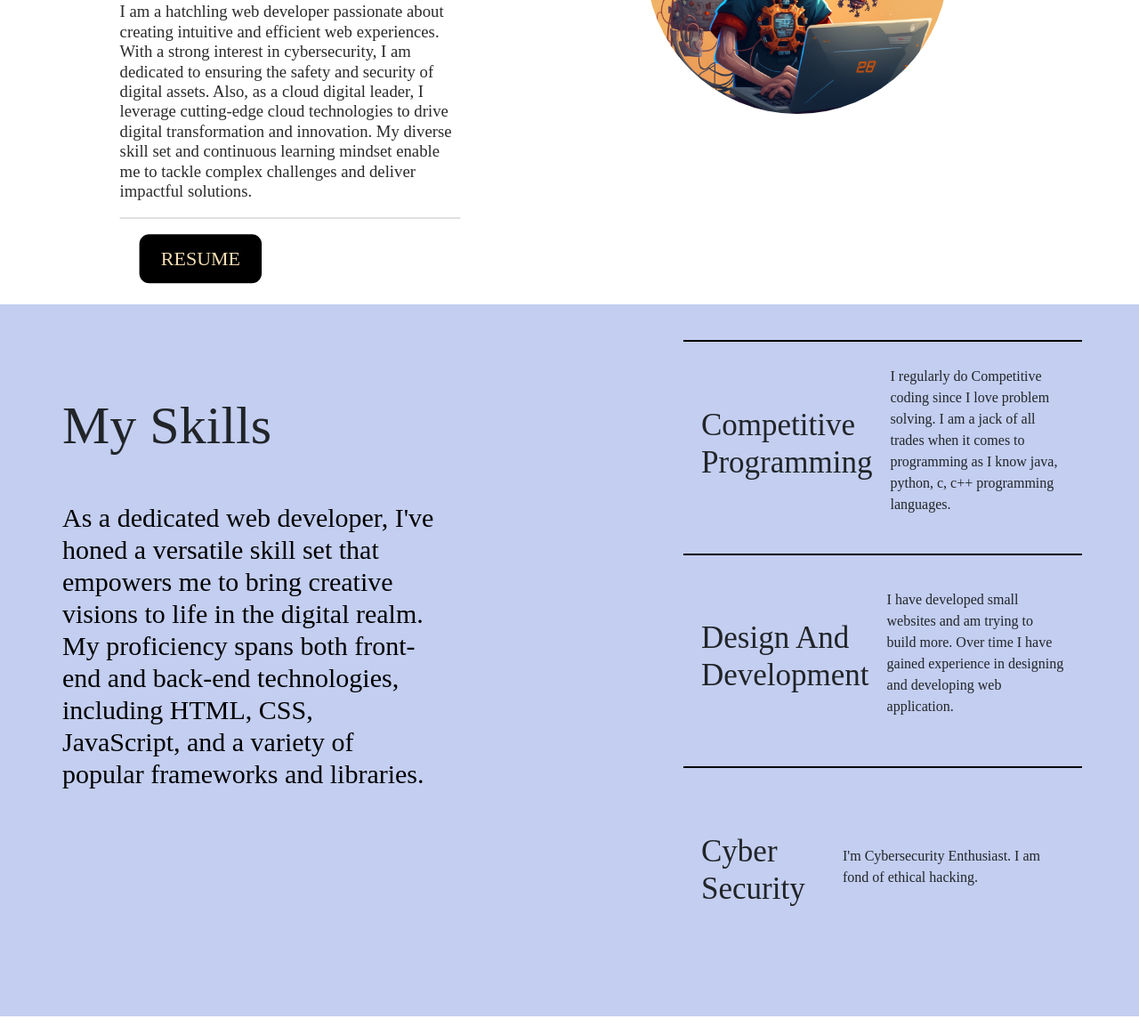
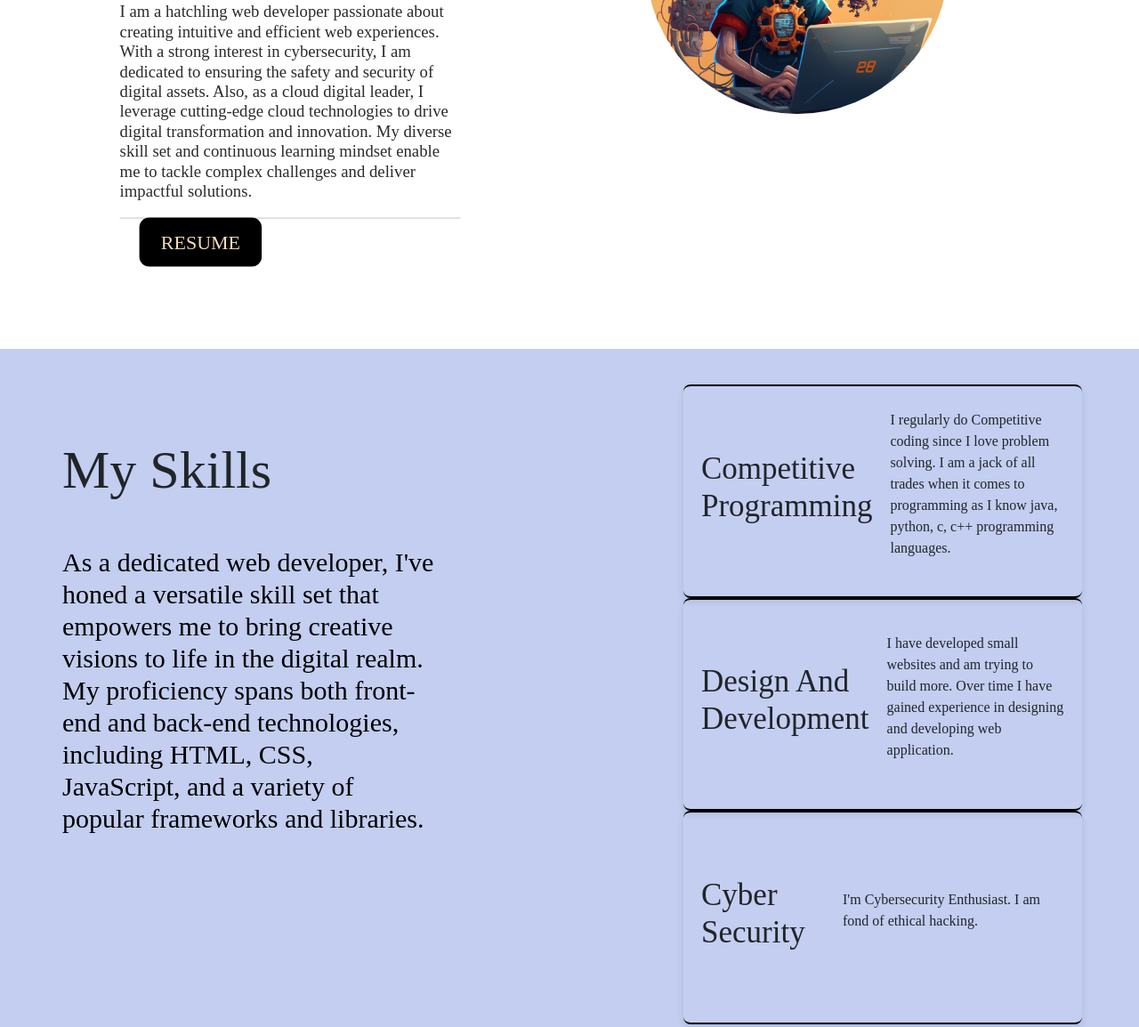
Before and after one commit to Raghavendra-2003/portfolio, a plain HTML site: page index.html in a window 1280 px wide. Shown: the part 533-1687 px from the top of the page at 89% size. Drawn offline with nearby package versions, Linux system fonts and the light colour scheme.

Commit message:
Update style.css

```diff
--- a/Portfoliowebsite/style.css
+++ b/Portfoliowebsite/style.css
@@ -77,11 +77,13 @@ html,body{
 
 #buttons{
     display: inline-block;
-    margin: auto;
+    margin-top: 80px;
     left: 0%;
     bottom: 18%;
     height: 20%;
     width: 100%;
+    z-index: 10;
+    position: relative;
 
 }
 #buttons>button{
@@ -90,20 +92,24 @@ html,body{
     border: none;
     font-weight: 500;
     gap: 10px;
+    position: relative;
+    z-index: 10;
 }
 #buttons> button >a{
     font-size: 20px;
     color: wheat;
     text-decoration: none;
+    z-index: 10;
 }
 #buttons>#b2{
     margin-left: 20px;
     background-color: black;
+    z-index: 10;
 }
 
 #page1{
     position: relative;
-    /* padding-top: 100px; */
+    margin-top: 50px;
     height: 100vh;
     width: 100vw;
     background-color: #c3cef0;
@@ -116,7 +122,7 @@ html,body{
     top: 50%;
     transform: translateY(-50%);
     width: 35%;
-    /* padding: 50px; */
+    padding: auto;
 }
 #left>.box{
     display: flex;
@@ -126,7 +132,9 @@ html,body{
     height: 33.3%;
     width: 100%;
     border-top: 2px solid #000;
-    /* box-shadow: 0 4px 8px rgba(0, 0, 0, 0.1); */
+    border-bottom: 2px solid #000;
+    box-shadow: 0 4px 8px rgba(0, 0, 0, 0.1);
+    border-radius: 8px;
 }
 #left>.box>h4{
     font-size: 30px;
@@ -204,6 +212,7 @@ html,body{
     width: 100%;
     height: auto;
     border-radius: 10px;
+    object-fit: cover;
 
 }
 #text3{
@@ -223,10 +232,7 @@ html,body{
     width: 100%;
     object-fit: cover;
 }
-.p1 img{
-    height: 200px;
-    width: 300px;
-}
+
 .p2{
     position: relative;
     top: -20%;
```
